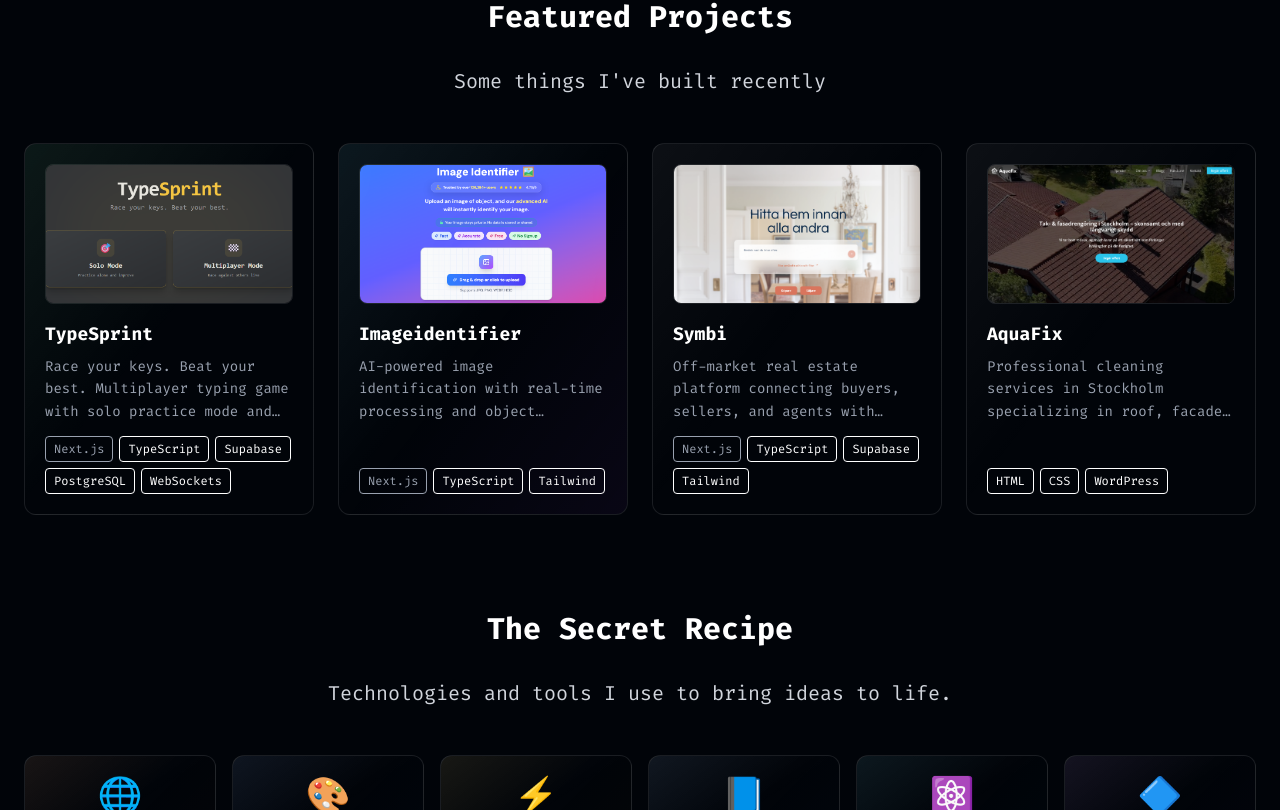
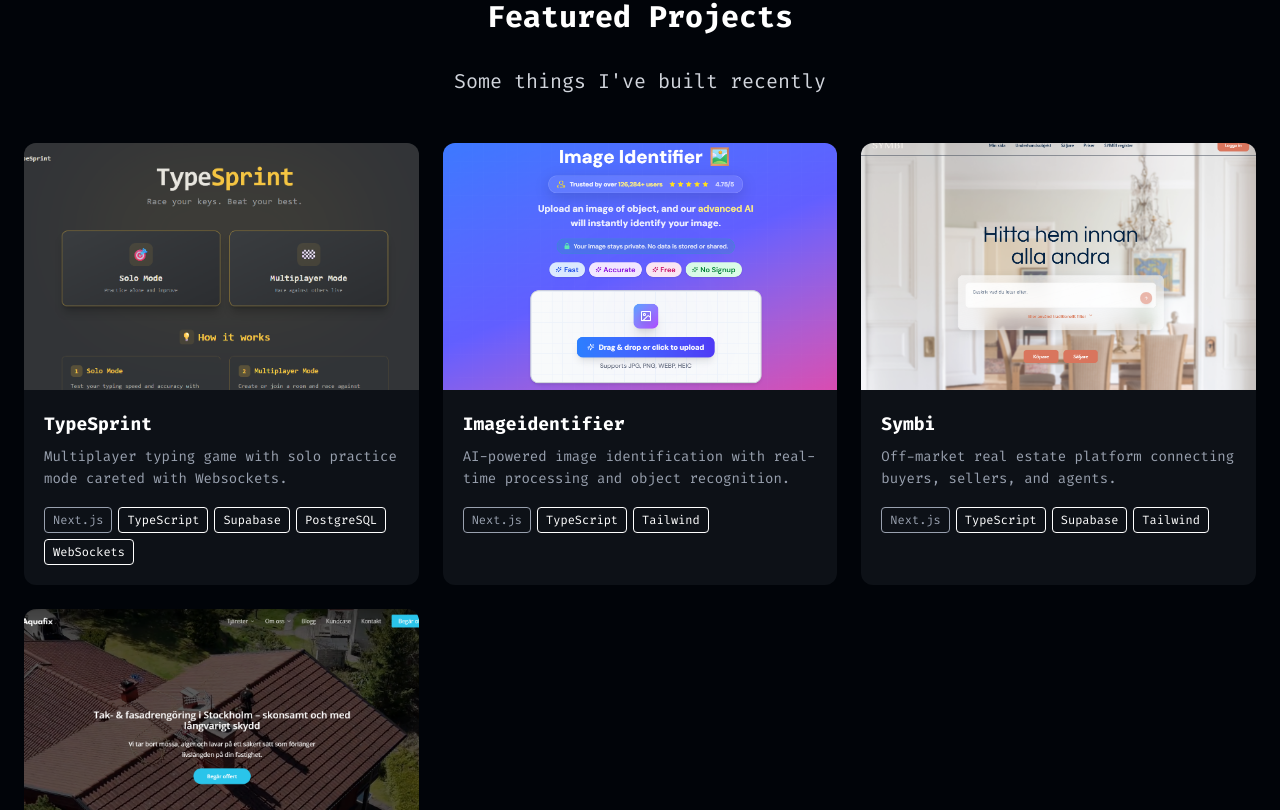
Before and after one commit to chvlpont/portfolio-ph, a Next.js app: page / in a window 1280 px wide. Shown: the part 1210-2020 px from the top of the page. Built offline with nearby package versions, Linux system fonts and the light colour scheme.

Commit message:
text resize

```diff
--- a/app/page.tsx
+++ b/app/page.tsx
@@ -46,7 +46,7 @@ const Portfolio = () => {
       url: "https://typesprint-web.vercel.app/",
       image: "/typesprint-screenshot.png",
       description:
-        "Race your keys. Beat your best. Multiplayer typing game with solo practice mode and real-time racing.",
+        "Multiplayer typing game with solo practice mode careted with Websockets.",
       gradient: {
         from: "green-500",
         to: "emerald-500",
@@ -82,7 +82,7 @@ const Portfolio = () => {
       url: "https://symbi.se",
       image: "/symbi-screenshot.png",
       description:
-        "Off-market real estate platform connecting buyers, sellers, and agents with exclusive property listings.",
+        "Off-market real estate platform connecting buyers, sellers, and agents.",
       gradient: {
         from: "purple-500",
         to: "pink-500",
@@ -100,7 +100,7 @@ const Portfolio = () => {
       url: "https://aquafix.se",
       image: "/aquafix-screenshot.png",
       description:
-        "Professional cleaning services in Stockholm specializing in roof, facade, and gutter cleaning.",
+        "Cleaning services specializing in roof, facade, and gutter cleaning.",
       gradient: {
         from: "blue-500",
         to: "green-500",
@@ -396,57 +396,57 @@ const Portfolio = () => {
               Some things I've built recently
             </p>
 
-            <div className="grid grid-cols-1 md:grid-cols-2 lg:grid-cols-3 xl:grid-cols-4 gap-6">
+            <div className="grid grid-cols-1 md:grid-cols-2 lg:grid-cols-3 gap-6">
               {projects.map((project) => (
                 <a
                   key={project.name}
                   href={project.url}
                   target="_blank"
                   rel="noopener noreferrer"
-                  className="block group relative overflow-hidden rounded-xl border border-white/10 bg-gradient-to-br from-white/5 via-transparent to-transparent hover:border-white/20 transition-all duration-300 cursor-pointer h-full"
+                  className="block group relative overflow-hidden rounded-xl bg-[#0d1117] hover:bg-[#161b22] hover:-translate-y-2 transition-all duration-300 cursor-pointer h-full"
                 >
+                  {/* Project Image - Large, no border */}
+                  <div className="relative w-full aspect-[16/10] overflow-hidden">
                     <div
-                    className={`absolute inset-0 bg-gradient-to-br from-${project.gradient.from}/5 via-transparent to-${project.gradient.to}/5 pointer-events-none`}
+                      className={`absolute inset-0 bg-gradient-to-br from-${project.gradient.from}/20 to-${project.gradient.to}/20`}
                     ></div>
-                  <div
-                    className={`absolute inset-0 bg-gradient-to-br from-${project.gradient.from}/10 via-transparent to-${project.gradient.to}/10 opacity-0 group-hover:opacity-100 transition-opacity duration-300`}
-                  ></div>
-                  <div className="relative p-5 flex flex-col h-full">
-                    {/* Project Image */}
-                    <div className="w-full mb-4">
-                      <div
-                        className={`relative aspect-video rounded-lg bg-gradient-to-br from-${project.gradient.from}/20 to-${project.gradient.to}/20 overflow-hidden border border-white/10`}
-                      >
                     <img
                       src={project.image}
                       alt={`${project.name} Screenshot`}
-                          className="absolute inset-0 w-full h-full object-cover"
+                      className="absolute inset-0 w-full h-full object-cover group-hover:scale-105 transition-transform duration-300"
                     />
-                      </div>
+                    {/* Gradient overlay on hover */}
+                    <div
+                      className={`absolute inset-0 bg-gradient-to-t from-${project.gradient.from}/20 via-transparent to-transparent opacity-0 group-hover:opacity-100 transition-opacity duration-300`}
+                    ></div>
                   </div>
 
                   {/* Project Info */}
-                    <div className="flex-1 flex flex-col">
+                  <div className="p-5 flex flex-col">
                     <h3
                       className={`text-lg font-bold group-hover:text-${project.hoverColor} transition-colors mb-2`}
                     >
                       {project.name}
                     </h3>
 
-                      <p className="text-gray-400 text-sm leading-relaxed mb-3 line-clamp-3">
+                    <p className="text-gray-400 text-sm leading-relaxed mb-4 line-clamp-2">
                       {project.description}
                     </p>
 
-                      <div className="flex flex-wrap gap-1.5 mt-auto">
+                    <div className="flex flex-wrap gap-1.5">
                       {project.tags.map((tag) => (
                         <span
                           key={tag.label}
-                            className={`px-2 py-1 bg-${tag.color}/10 text-${tag.color.replace("-500", "-400")} border border-${tag.color}/20 rounded text-xs`}
+                          className={`px-2 py-1 bg-${
+                            tag.color
+                          }/10 text-${tag.color.replace(
+                            "-500",
+                            "-400"
+                          )} border border-${tag.color}/20 rounded text-xs`}
                         >
                           {tag.label}
                         </span>
                       ))}
-                      </div>
                     </div>
                   </div>
                 </a>
@@ -543,7 +543,15 @@ const Portfolio = () => {
                           </p>
                         </div>
                         <div
-                          className={`mt-2 md:mt-0 px-4 py-2 bg-${experience.accentColor.replace("-400", "-500")}/10 text-${experience.accentColor} border border-${experience.accentColor.replace("-400", "-500")}/20 rounded-lg text-sm font-medium`}
+                          className={`mt-2 md:mt-0 px-4 py-2 bg-${experience.accentColor.replace(
+                            "-400",
+                            "-500"
+                          )}/10 text-${
+                            experience.accentColor
+                          } border border-${experience.accentColor.replace(
+                            "-400",
+                            "-500"
+                          )}/20 rounded-lg text-sm font-medium`}
                         >
                           {experience.period}
                         </div>
@@ -568,7 +576,14 @@ const Portfolio = () => {
                         {experience.tags.map((tag) => (
                           <span
                             key={tag.label}
-                            className={`px-3 py-1.5 bg-${tag.color}/10 text-${tag.color.replace("-500", "-400")} border border-${tag.color}/20 rounded-lg text-xs font-medium`}
+                            className={`px-3 py-1.5 bg-${
+                              tag.color
+                            }/10 text-${tag.color.replace(
+                              "-500",
+                              "-400"
+                            )} border border-${
+                              tag.color
+                            }/20 rounded-lg text-xs font-medium`}
                           >
                             {tag.label}
                           </span>
```
Also changed, not shown: public/typesprint-screenshot.png. Lines whose indentation alone changed are shown as unchanged.
